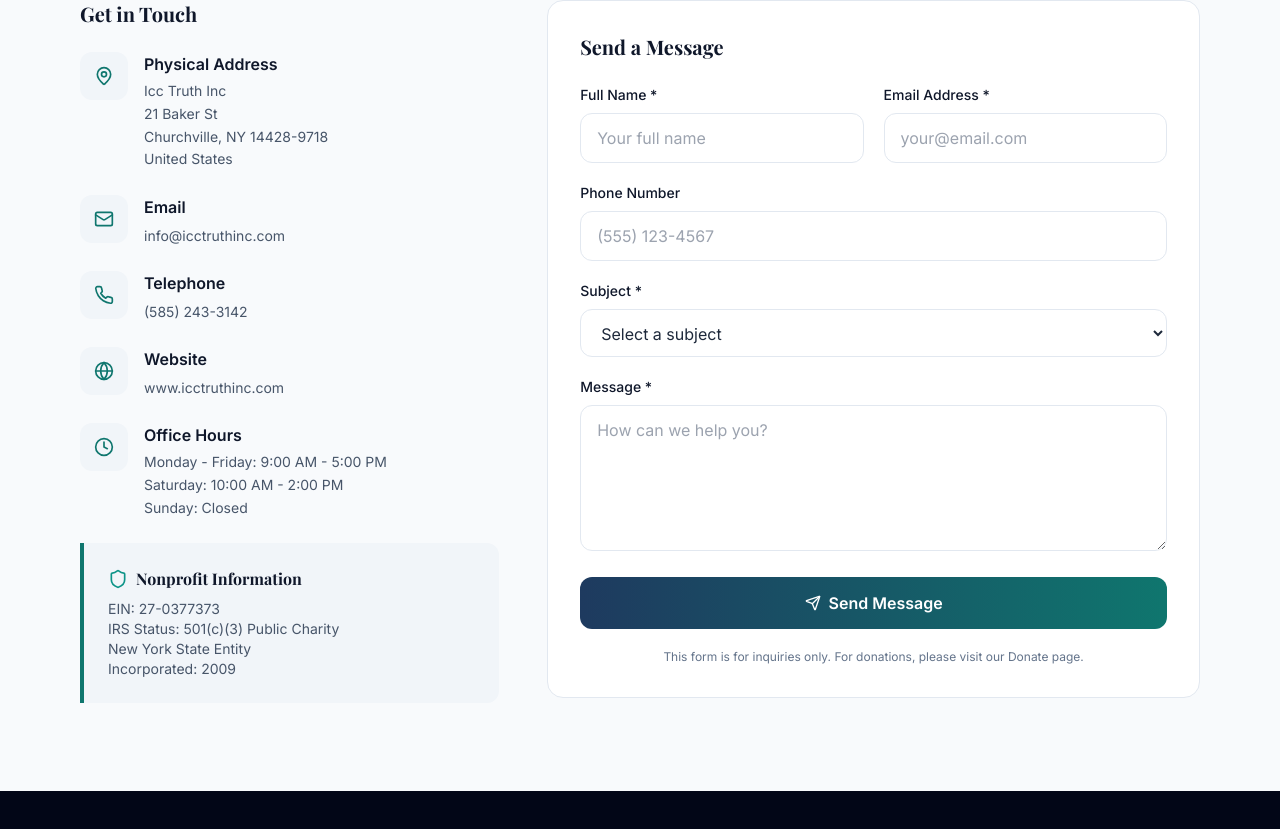
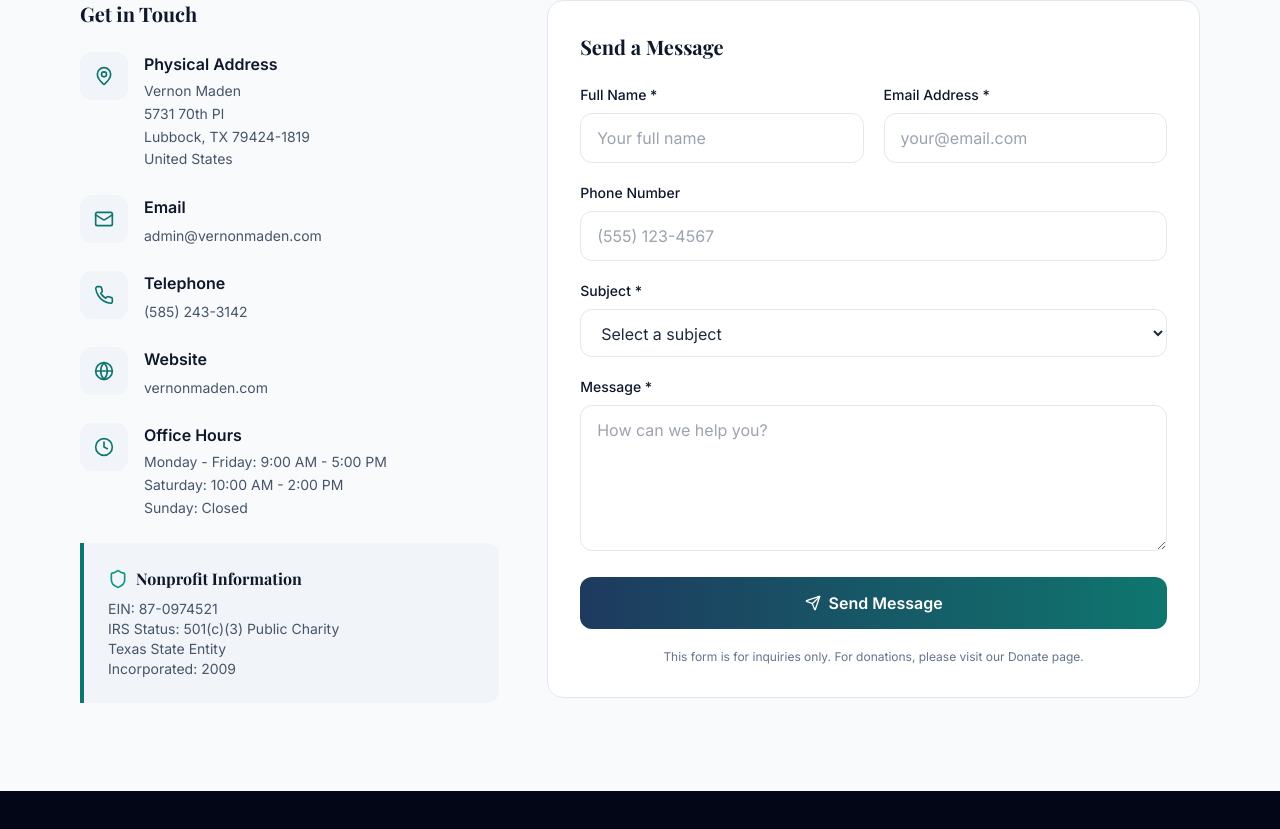
Before and after one commit to irmafiguero199/icctruthinc.com, a React (Vite) app in the folder icctruthinc-website/: page /contact in a window 1280 px wide. Shown: the part 425-1254 px from the top of the page. Built offline with nearby package versions, Linux system fonts and the light colour scheme.

Commit message:
Update contact information for Vernon Maden

```diff
--- a/icctruthinc-website/src/pages/Contact.jsx
+++ b/icctruthinc-website/src/pages/Contact.jsx
@@ -24,9 +24,9 @@
   return (
     <>
       <Helmet>
-        <title>Contact Us | Icc Truth Inc | 501(c)(3) Nonprofit</title>
-        <meta name="description" content="Contact Icc Truth Inc at 21 Baker St, Churchville, NY 14428-9718. Email: info@icctruthinc.com | Phone: (585) 243-3142. EIN: 27-0377373." />
-        <link rel="canonical" href="https://www.icctruthinc.com/contact" />
+        <title>Contact Us | Vernon Maden | 501(c)(3) Nonprofit</title>
+        <meta name="description" content="Contact Vernon Maden at 5731 70th Pl, Lubbock, TX 79424-1819. Email: admin@vernonmaden.com | Phone: (585) 243-3142. EIN: 87-0974521." />
+        <link rel="canonical" href="https://vernonmaden.com/contact" />
       </Helmet>
 
       <div className="page-hero">
@@ -46,9 +46,9 @@
               <div>
                 <h5 className="font-semibold text-navy-900 mb-1">Physical Address</h5>
                 <p className="text-slate-600 text-sm leading-relaxed">
-                  Icc Truth Inc<br />
-                  21 Baker St<br />
-                  Churchville, NY 14428-9718<br />
+                  Vernon Maden<br />
+                  5731 70th Pl<br />
+                  Lubbock, TX 79424-1819<br />
                   United States
                 </p>
               </div>
@@ -60,8 +60,8 @@
               </div>
               <div>
                 <h5 className="font-semibold text-navy-900 mb-1">Email</h5>
-                <a href="mailto:info@icctruthinc.com" className="text-slate-600 text-sm hover:text-primary-700 transition-colors">
-                  info@icctruthinc.com
+                <a href="mailto:admin@vernonmaden.com" className="text-slate-600 text-sm hover:text-primary-700 transition-colors">
+                  admin@vernonmaden.com
                 </a>
               </div>
             </div>
@@ -84,8 +84,8 @@
               </div>
               <div>
                 <h5 className="font-semibold text-navy-900 mb-1">Website</h5>
-                <a href="https://www.icctruthinc.com" target="_blank" rel="noopener noreferrer" className="text-slate-600 text-sm hover:text-primary-700 transition-colors">
-                  www.icctruthinc.com
+                <a href="https://vernonmaden.com" target="_blank" rel="noopener noreferrer" className="text-slate-600 text-sm hover:text-primary-700 transition-colors">
+                  vernonmaden.com
                 </a>
               </div>
             </div>
@@ -109,9 +109,9 @@
                 <Shield className="w-5 h-5 text-primary-600" />
                 <h4 className="font-bold text-navy-900">Nonprofit Information</h4>
               </div>
-              <p className="text-slate-600 text-sm">EIN: 27-0377373</p>
+              <p className="text-slate-600 text-sm">EIN: 87-0974521</p>
               <p className="text-slate-600 text-sm">IRS Status: 501(c)(3) Public Charity</p>
-              <p className="text-slate-600 text-sm">New York State Entity</p>
+              <p className="text-slate-600 text-sm">Texas State Entity</p>
               <p className="text-slate-600 text-sm">Incorporated: 2009</p>
             </div>
           </div>
```
